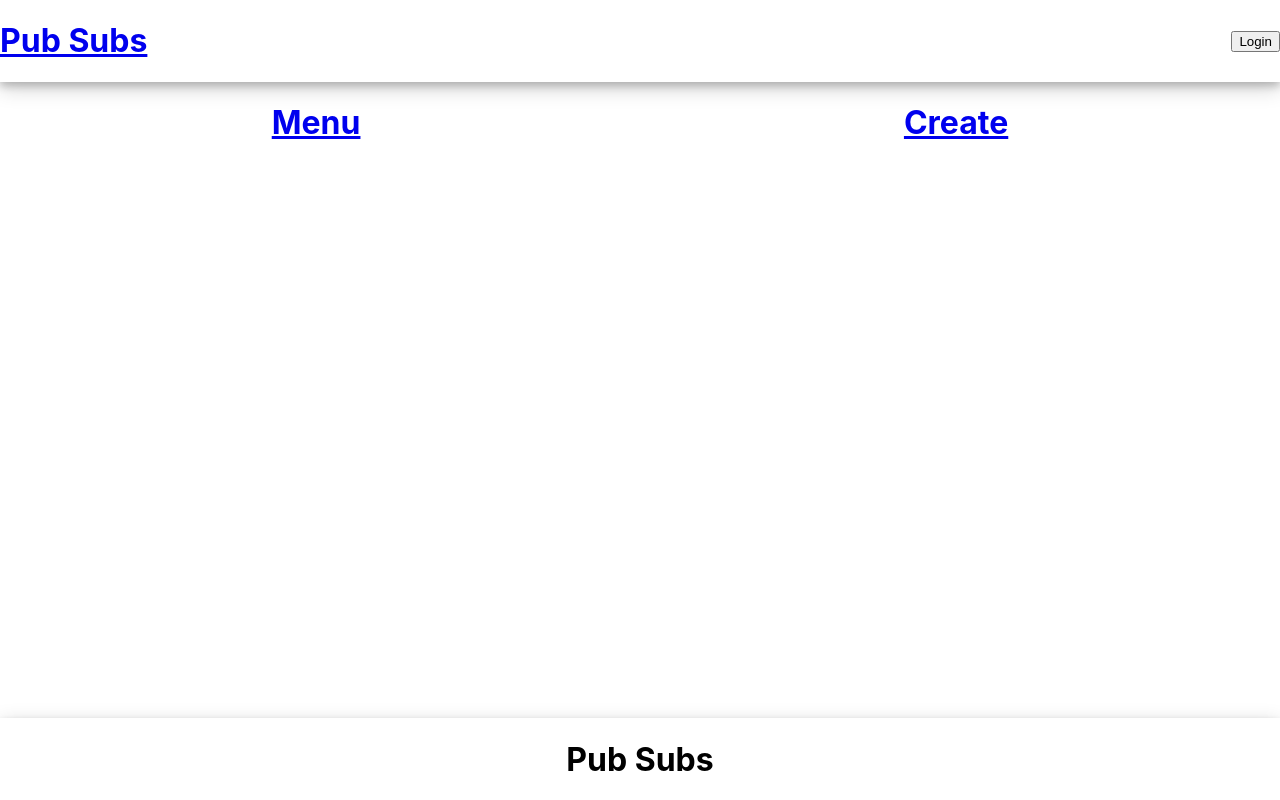
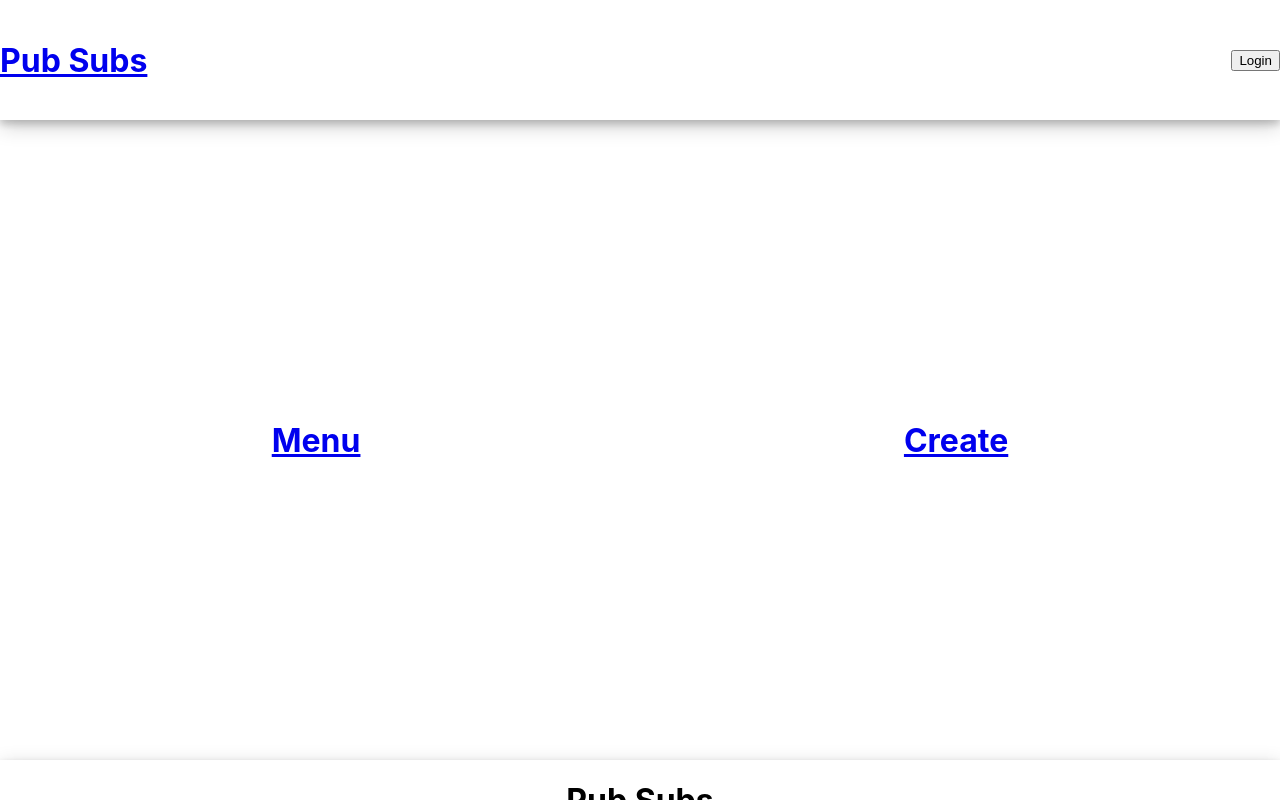
Before and after one commit to jerni81/Pub-Subs, a React (Create React App) app in the folder pub_subs/client/: page /home in a window 1280 px wide. Built offline with nearby package versions, Linux system fonts and the light colour scheme; no server answers.

Commit message:
organize ingred data

```diff
--- a/pub_subs/client/src/App.css
+++ b/pub_subs/client/src/App.css
@@ -6,21 +6,30 @@
   display: flex;
   justify-content: space-between;
   align-items: center;
+  position: sticky;
+  top: 0;
+  width: 100%;
+  height: 15vh;
   box-shadow: 0 4px 8px 0 rgba(0, 0, 0, 0.2), 0 6px 20px 0 rgba(0, 0, 0, 0.19);
 }
 
 .footer {
-  position: fixed;
-  bottom: 0;
-  width: 100%;
+  height: 10vh;
   display: flex;
   justify-content: center;
   align-items: center;
   box-shadow: 0 4px 8px 0 rgba(0, 0, 0, 0.2), 0 6px 20px 0 rgba(0, 0, 0, 0.19);
 }
 
+.main {
+  height: 85vh;
+  overflow: scroll;
+
+}
+
 .home {
   display: flex;
   justify-content: space-around;
   align-items: center;
+  height: 80vh;
 }
--- a/pub_subs/client/src/App.js
+++ b/pub_subs/client/src/App.js
@@ -92,7 +92,7 @@ class App extends Component {
           getMenu={this.state.menuData}
           getIngred={this.state.ingredData}
         />
-        <Footer />
+
 
       </div>
     )
--- a/pub_subs/client/src/components/create.js
+++ b/pub_subs/client/src/components/create.js
@@ -3,12 +3,25 @@ import {Link} from 'react-router-dom'
 
 
 const Create = (props) => {
-  // let data = await props.getMenu()
+  const categories = {
+    Meat: [],
+    Veggies: [],
+    Condiments: []
+  }
+
+  props.getIngred.forEach((ing)=> categories[ing.category].push(ing))
+
+  const ingredients = Object.keys(categories).map((cat) => {
+    return <>
+      <h4>{cat}</h4>
+      {categories[cat].map((ing) => <p>{ing.name}</p>)}
+    </>
+  })
 
   console.log('this is menu data', props.getIngred)
-  const ingredients = props.getIngred.map((ingredients, id) => {
-    return <div key="id">{ingredients.name} {ingredients.category}</div>
-  })
+  // const ingredients = props.getIngred.map((ingredients, id) => {
+  //   return <div key="id">{ingredients.name} {ingredients.category}</div>
+  // })
   return (
     <div className="menu">
       {ingredients}
--- a/pub_subs/client/src/components/main.js
+++ b/pub_subs/client/src/components/main.js
@@ -4,12 +4,13 @@ import Register from './register'
 import Home from './home'
 import Menu from './menu'
 import Create from './create'
+import Footer from './footer'
 import {Route} from 'react-router-dom'
 
 const Main = (props) => {
   const {email, password} = props.authFormData
   return (
-    <div>
+    <div className="main">
     <Route path='/home' render={()=>(
       <Home
       />
@@ -38,7 +39,7 @@ const Main = (props) => {
         getIngred={props.getIngred}
       />
     )} />
-
+    <Footer />
     </div>
   )
 }
```
Also changed, not shown: 1 other file (tests, documents, lock files or other folders).
